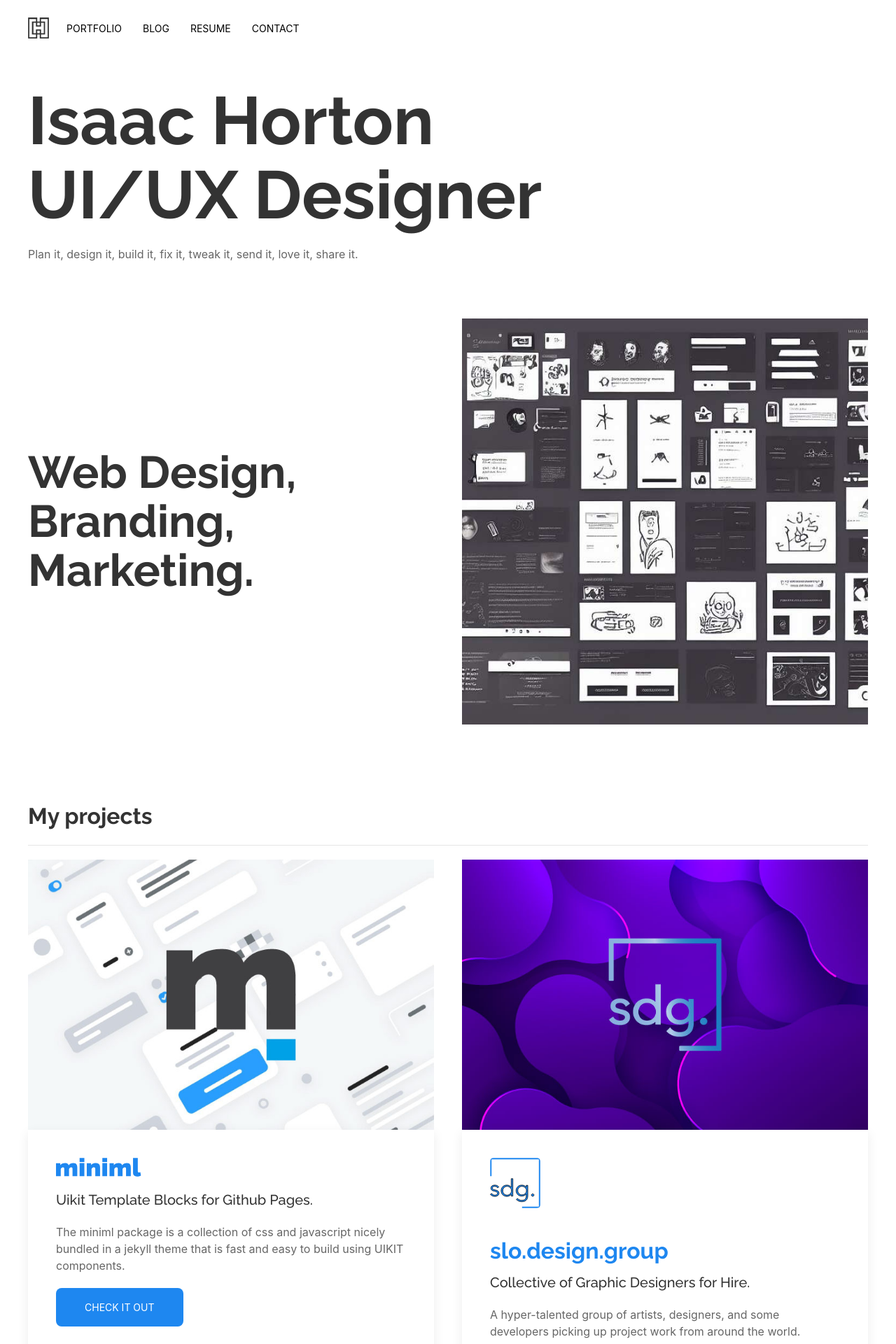
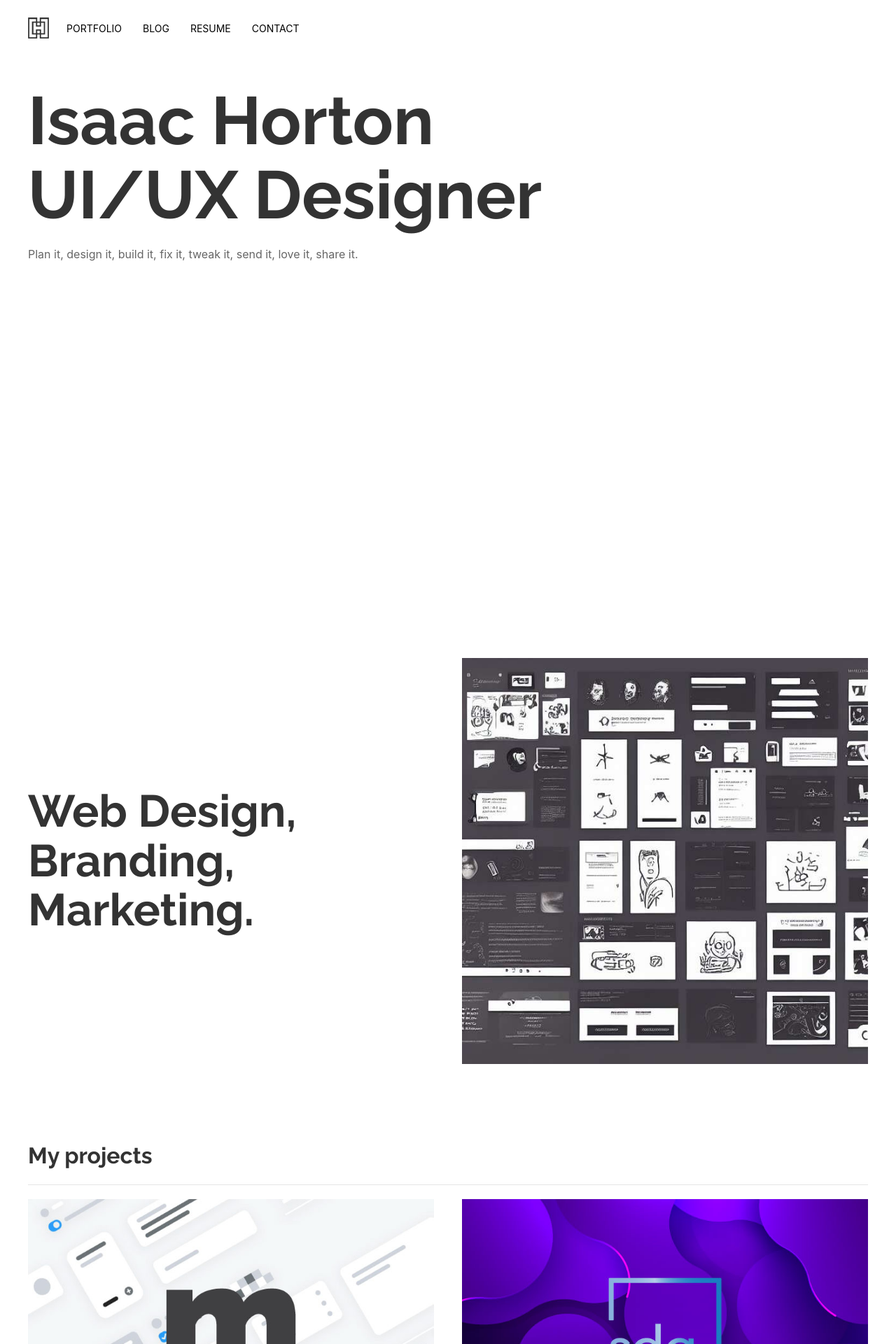
Before and after one commit to kre8t/kre8t.github.io, a Jekyll site: the page built from index.html, in a window 1280 px wide. Shown: the top 1920 px of the page at 70% size. Built offline with Jekyll 4.4.1, drawn with Linux system fonts in a browser that asks for light colours.

Commit message:
Update home.html

```diff
--- a/_layouts/home.html
+++ b/_layouts/home.html
@@ -6,7 +6,7 @@ layout: homepage
   <div uk-height-expand>
     <div>
       {% include header.html %}
-      <div class="uk-section uk-section-small">
+      <div class="uk-section uk-section-small" uk-height-viewport="offset-top: true">
         <div class="intro-text uk-container">
           <h2 class="uk-heading-large">Isaac Horton <br>UI/UX Designer</h2>
           <p>Plan it, design it, build it, fix it, tweak it, send it, love it, share it.</p>
```
